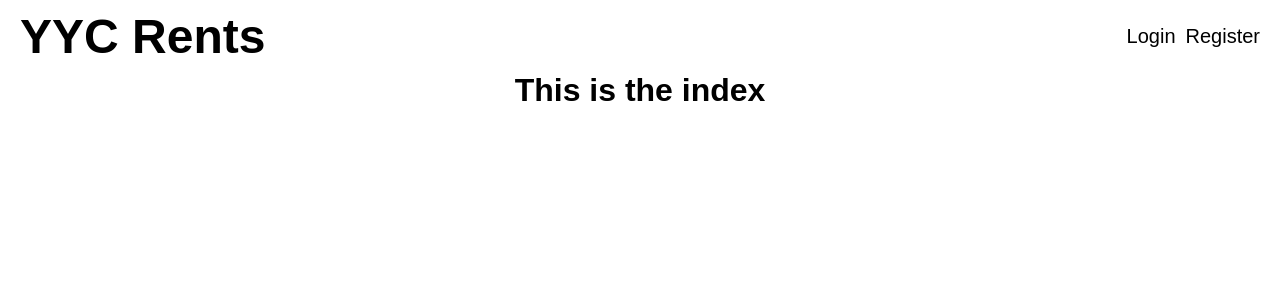
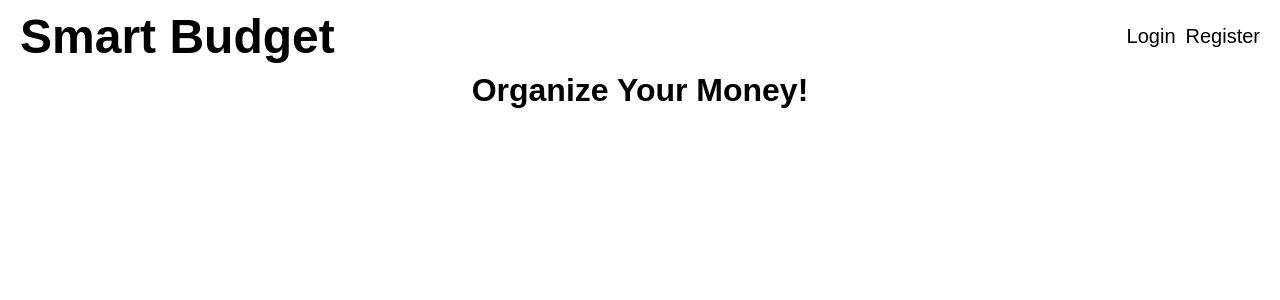
Before and after one commit to ScorpiosCrux/Budget-Smart, a Next.js app in the folder frontend/: page / in a window 1280 px wide. Shown: the top 300 px of the page. Built offline with nearby package versions, Linux system fonts and the light colour scheme; no server answers.

Commit message:
Updated Navbar

```diff
--- a/frontend/components/Navbar.tsx
+++ b/frontend/components/Navbar.tsx
@@ -11,14 +11,13 @@ const Navbar = () => {
 	return (
 		<Wrapper>
 			<LogoWrapper>
-				<Link href={"/"}> YYC Rents </Link>
+				<Link href={"/"}> Smart Budget </Link>
 			</LogoWrapper>
 			<Links>
 				{userContext._id !== "" ? (
 					<>
-						<NavLink href={"/dashboard"}>Dashboard</NavLink>
 						<NavLink href={"/user"}>{userContext._id}</NavLink>
-						{/* <NavLink href={"/" onclick={}}>Logout</NavLink> */}
+						<NavLink href={"/logout"}>Logout</NavLink>
 					</>
 				) : (
 					<>
--- a/frontend/src/pages/index.tsx
+++ b/frontend/src/pages/index.tsx
@@ -14,7 +14,7 @@ export default function Home() {
         <meta name="viewport" content="width=device-width, initial-scale=1" />
         <link rel="icon" href="/favicon.ico" />
       </Head>
-      <h1>This is the index</h1>
+      <h1>Organize Your Money!</h1>
     </>
   )
 }
```
